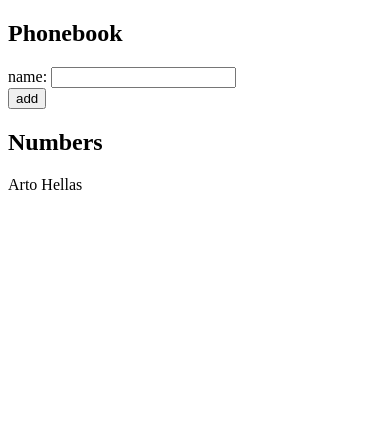
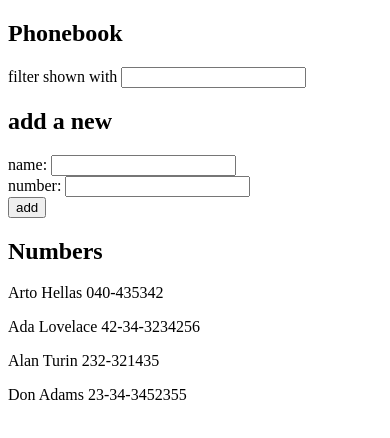
Before and after one commit to juan351/fullstackHelsinki, a React (Create React App) app in the folder part2/phonebook/: page / in a window 390 px wide. Shown: the top 438 px of the page. Built offline with nearby package versions, Linux system fonts and the light colour scheme.

Commit message:
2.8 phonebook

```diff
--- a/part2/phonebook/src/App.js
+++ b/part2/phonebook/src/App.js
@@ -4,27 +4,42 @@ import { nanoid } from 'nanoid'
 
 const App = () => {
   const [ persons, setPersons ] = useState([
-    { name: 'Arto Hellas' }
+    { name: 'Arto Hellas', number:'040-435342' },
+    { name: 'Ada Lovelace', number: '42-34-3234256'},
+    { name: "Alan Turin", number: '232-321435'},
+    { name: "Don Adams", number: '23-34-3452355'}
   ])
   const [ newName, setNewName ] = useState('')
+  const [ phoneNumber, setPhoneNumber] = useState('')
+  const [ filter, setFilter ] = useState('')
 
   const handleNameChange = (event) => setNewName(event.target.value)
+  const handlePhoneNumber = (event) => setPhoneNumber(event.target.value)
+  const handleFilterChange = (event) => setFilter(event.target.value)
+
   const addPerson = (event) => {
     event.preventDefault()
     if (persons.find(element => element.name === newName)){
         return alert(`${newName} is already added to phonebook`)
     }
-    const personObject = {name: newName,}
+    const personObject = {name: newName, number: phoneNumber}
     setPersons(persons.concat(personObject))
     setNewName('')
   }
 
+  const personsToShow = filter === '' ? persons : persons.filter(person => person.name.includes(filter))
+
   return (
     <div>
       <h2>Phonebook</h2>
+      <p>filter shown with <input value={filter} onChange={handleFilterChange}/></p>
+      <h2>add a new</h2>
       <form onSubmit={addPerson}>
         <div>
           name: <input value={newName} onChange={handleNameChange}/>
+        </div>
+        <div>
+          number: <input value={phoneNumber} onChange={handlePhoneNumber}/>
         </div>
         <div>
           <button type="submit">add</button>
@@ -32,8 +47,8 @@ const App = () => {
       </form>
       <h2>Numbers</h2>
       <div>
-      {persons.map(person => (
-          <Person key={nanoid()} name={person.name} />
+      {personsToShow.map(person => (
+          <Person key={nanoid()} name={person.name} number={person.number}/>
         ))}
       </div>
     </div>
--- a/part2/phonebook/src/components/Person.js
+++ b/part2/phonebook/src/components/Person.js
@@ -1,7 +1,7 @@
-import React, { useState } from 'react'
+import React from 'react'
 
 const Person = (person) =>{
-    return <p>{person.name}</p>
+    return <p>{person.name} {person.number}</p>
 
 }
 
```
